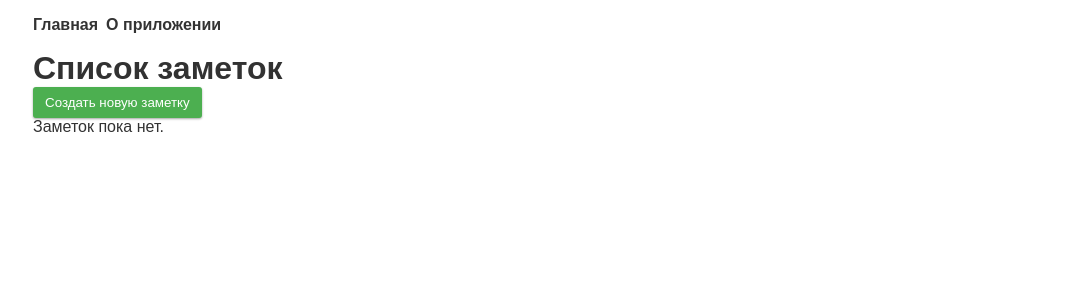
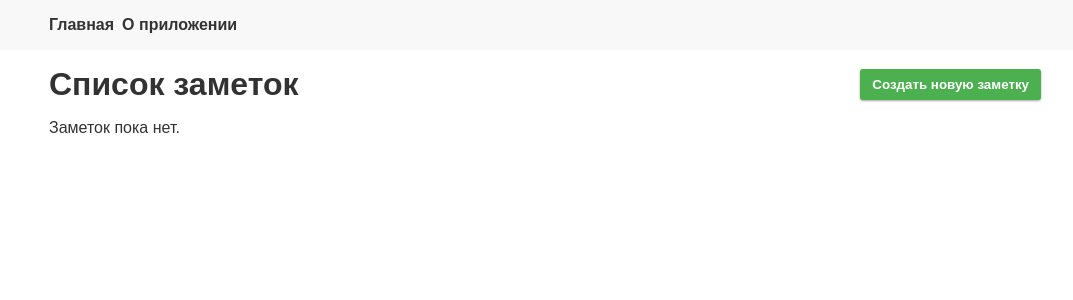
Before and after one commit to alekseylovchikov/notes-app, a Vue app: page / in a window 1280 px wide. Shown: the top 300 px of the page, without its empty margins (95-1168 px from the left). Built offline with nearby package versions, Linux system fonts and the light colour scheme.

Commit message:
fix styles and add CustomCheckbox

```diff
--- a/src/App.vue
+++ b/src/App.vue
@@ -1,6 +1,6 @@
 <template>
-  <div id="app">
-    <nav>
+  <header>
+    <nav class="container">
       <ul>
         <li>
           <router-link to="/">Главная</router-link>
@@ -8,6 +8,8 @@
         <li><router-link to="/about">О приложении</router-link></li>
       </ul>
     </nav>
+  </header>
+  <div class="container main-content">
     <router-view />
   </div>
 </template>
@@ -19,20 +21,21 @@ export default {
 </script>
 
 <style scoped>
-#app {
-  max-width: 1024px;
-  margin: 0 auto;
+header {
+  background-color: #f8f8f8;
 }
 
-nav {
-  padding: 16px 0;
+.main-content {
+  padding: 16px;
 }
 
 ul {
+  padding: 16px 0;
   display: flex;
   gap: 8px;
   align-items: center;
   list-style: none;
+  flex-wrap: wrap;
 }
 
 a {
--- /dev/null
+++ b/src/components/CustomCheckbox.vue
@@ -0,0 +1,73 @@
+<template>
+  <label class="custom-checkbox">
+    <input
+      type="checkbox"
+      :checked="modelValue"
+      @change="$emit('update:modelValue', $event.target.checked)"
+    />
+    <span class="checkmark"></span>
+  </label>
+</template>
+
+<script lang="ts">
+import { defineComponent } from 'vue';
+
+export default defineComponent({
+  name: 'CustomCheckbox',
+  props: {
+    modelValue: {
+      type: Boolean,
+      required: true,
+    },
+  },
+});
+</script>
+
+<style scoped>
+.custom-checkbox {
+  display: inline-flex;
+  align-items: center;
+  cursor: pointer;
+  user-select: none;
+  position: relative;
+}
+
+.custom-checkbox input {
+  opacity: 0;
+  width: 0;
+  height: 0;
+  position: absolute;
+}
+
+.custom-checkbox .checkmark {
+  width: 16px;
+  height: 16px;
+  background-color: #ccc;
+  border-radius: 4px;
+  position: relative;
+}
+
+.custom-checkbox input:checked + .checkmark {
+  background-color: #2196f3;
+}
+
+.custom-checkbox .checkmark::after {
+  content: '';
+  position: absolute;
+  display: none;
+}
+
+.custom-checkbox input:checked + .checkmark::after {
+  display: block;
+}
+
+.custom-checkbox .checkmark::after {
+  left: 5px;
+  top: 1px;
+  width: 3px;
+  height: 8px;
+  border: solid white;
+  border-width: 0 2px 2px 0;
+  transform: rotate(45deg);
+}
+</style>
--- a/src/components/ModalDialog.vue
+++ b/src/components/ModalDialog.vue
@@ -4,7 +4,7 @@
       <h3>{{ title }}</h3>
       <p>{{ message }}</p>
       <div class="modal-actions">
-        <button class="btn btn-success" @click="onConfirm">
+        <button class="btn btn-danger" @click="onConfirm">
           {{ confirmText }}
         </button>
         <button class="btn btn-default" @click="onCancel">
--- a/src/components/NoteItem.vue
+++ b/src/components/NoteItem.vue
@@ -1,7 +1,8 @@
 <template>
   <div class="note-item">
-    <h2>Название заметки: {{ note.title }}</h2>
-    <h4>Список пунктов:</h4>
+    <h1>Название заметки: {{ note.title }}</h1>
+    <div class="separator" />
+    <h3>Список пунктов:</h3>
     <ul class="list">
       <li
         v-for="(todo, index) in truncatedTodos"
@@ -12,7 +13,7 @@
       </li>
     </ul>
     <div class="actions">
-      <button class="btn btn-success" @click="editNote">Изменить</button>
+      <button class="btn btn-primary" @click="editNote">Изменить</button>
       <button class="btn btn-danger" @click="confirmDelete">Удалить</button>
     </div>
 
@@ -83,13 +84,19 @@ export default defineComponent({
 
 <style scoped>
 .note-item {
-  border: 1px solid #ccc;
+  border: 1px solid #eee;
+  border-radius: 8px;
   padding: 16px;
-  margin-bottom: 16px;
+  margin: 8px 0;
+  box-shadow: 0 1px 3px rgba(0, 0, 0, 0.12);
 }
 
 .actions {
+  display: flex;
+  justify-content: flex-end;
+  gap: 8px;
   margin-top: 8px;
+  flex-wrap: wrap;
 }
 
 .actions button {
@@ -103,8 +110,8 @@ export default defineComponent({
 
 .list {
   display: flex;
-  list-style: none;
   gap: 2px;
   flex-direction: column;
+  list-style: none;
 }
 </style>
--- a/src/style.css
+++ b/src/style.css
@@ -2,6 +2,7 @@
   --success: #4caf50;
   --error: #f44336;
   --accent-color: #2196f3;
+  --warning-color: #ff9800;
   --bg-color: #f5f5f5;
   --primary-text: #212121;
   --light-text: #e0e0e0;
@@ -20,6 +21,13 @@ body {
   color: var(--dark-text);
 }
 
+.container {
+  max-width: 1024px;
+  margin: 0 auto;
+  padding-left: 16px;
+  padding-right: 16px;
+}
+
 .btn {
   cursor: pointer;
   padding: 8px 12px;
@@ -27,6 +35,7 @@ body {
   border: none;
   box-shadow: 0 1px 3px rgba(0, 0, 0, 0.12), 0 1px 2px rgba(0, 0, 0, 0.24);
   transition: box-shadow 0.3s ease-in-out;
+  font-weight: bold;
 }
 
 .btn:hover {
@@ -53,9 +62,21 @@ body {
   color: var(--dark-text);
 }
 
+.btn-warning {
+  background-color: var(--warning-color);
+  color: var(--dark-text);
+}
+
 .form-control {
   padding: 8px;
   border: 1px solid #ccc;
   border-radius: 3px;
   width: 100%;
 }
+
+.separator {
+  width: 100%;
+  height: 1px;
+  background-color: #ccc;
+  margin: 16px 0;
+}
--- a/src/views/NoteEditView.vue
+++ b/src/views/NoteEditView.vue
@@ -12,7 +12,7 @@
         <h3>Todo пункты:</h3>
         <ul>
           <li v-for="(todo, index) in note.todos" :key="todo.id">
-            <input type="checkbox" v-model="todo.completed" />
+            <CustomCheckbox v-model="todo.completed" />
             <input
               class="form-control"
               type="text"
@@ -46,7 +46,7 @@
           Отменить изменение
         </button>
         <button
-          class="btn btn-warning"
+          class="btn btn-default"
           type="button"
           @click="redoChange"
           :disabled="!canRedo"
@@ -91,6 +91,7 @@ import { defineComponent, reactive, ref, computed, watch } from 'vue';
 import { useRoute, useRouter } from 'vue-router';
 import { notesStore } from '../store/notes';
 import ModalDialog from '../components/ModalDialog.vue';
+import CustomCheckbox from '../components/CustomCheckbox.vue';
 import { Note } from '../models/Note';
 import cloneDeep from 'lodash.clonedeep';
 
@@ -98,6 +99,7 @@ export default defineComponent({
   name: 'NoteEditView',
   components: {
     ModalDialog,
+    CustomCheckbox,
   },
   setup() {
     const route = useRoute();
--- a/src/views/NotesListView.vue
+++ b/src/views/NotesListView.vue
@@ -1,9 +1,11 @@
 <template>
   <div>
-    <h1>Список заметок</h1>
-    <button class="btn btn-success" @click="createNote">
-      Создать новую заметку
-    </button>
+    <header>
+      <h1>Список заметок</h1>
+      <button class="btn btn-success" @click="createNote">
+        Создать новую заметку
+      </button>
+    </header>
     <div v-if="notesStore.notes.length">
       <NoteItem v-for="note in notesStore.notes" :key="note.id" :note="note" />
     </div>
@@ -38,3 +40,14 @@ export default defineComponent({
   },
 });
 </script>
+
+<style scoped>
+header {
+  display: flex;
+  justify-content: space-between;
+  gap: 8px;
+  align-items: center;
+  margin-bottom: 16px;
+  flex-wrap: wrap;
+}
+</style>
```
